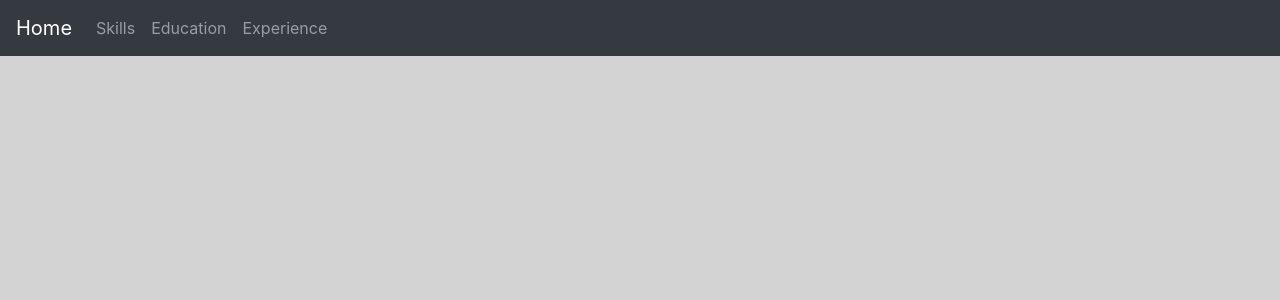
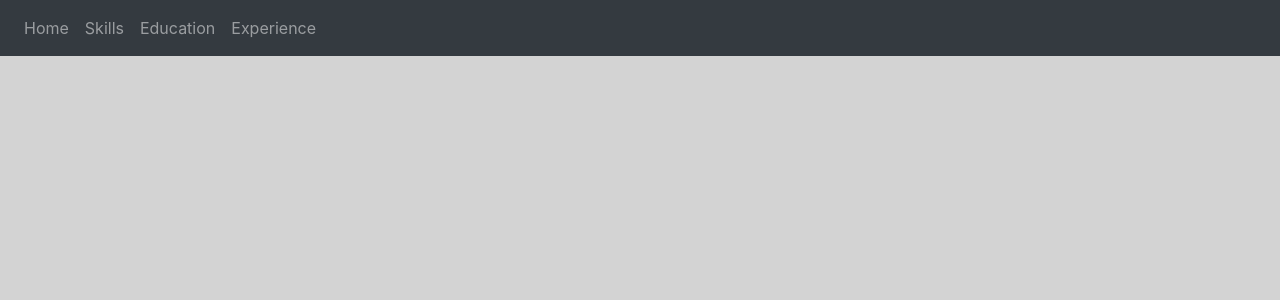
Before and after one commit to Anchoussbl/Resume, a Django app: page /base/ in a window 1280 px wide. Shown: the top 300 px of the page. Run offline with Django 4.2, Linux system fonts and the light colour scheme; some libraries are stand-ins or nearby versions.

Commit message:
навигационная панель

```diff
--- a/my_site/templates/my_site/base.html
+++ b/my_site/templates/my_site/base.html
@@ -16,15 +16,15 @@ body {
 <body>
 <header>
     <nav class="navbar navbar-expand-lg navbar-dark bg-dark">
-  <a class="navbar-brand" href="/">Home</a>
   <button class="navbar-toggler" type="button" data-toggle="collapse" data-target="#navbarNavAltMarkup" aria-controls="navbarNavAltMarkup" aria-expanded="false" aria-label="Toggle navigation">
     <span class="navbar-toggler-icon"></span>
   </button>
   <div class="collapse navbar-collapse" id="navbarNavAltMarkup">
     <div class="navbar-nav">
-      <a class="nav-item nav-link" href="/skills">Skills</a>
-      <a class="nav-item nav-link" href="/education">Education</a>
-      <a class="nav-item nav-link" href="/experience">Experience</a>
+        <a class="nav-item nav-link {% if active == 'Home' %}active{% endif %}" href="/">Home</a>
+        <a class="nav-item nav-link {% if active == 'Skills' %}active{% endif %}" href="/skills">Skills</a>
+        <a class="nav-item nav-link {% if active == 'Education' %}active{% endif %}" href="/education">Education</a>
+        <a class="nav-item nav-link {% if active == 'Experience' %}active{% endif %}" href="/experience">Experience</a>
     </div>
   </div>
 </nav>
--- a/my_site/views.py
+++ b/my_site/views.py
@@ -10,19 +10,20 @@ posts = [
 
 def home(request):
     context = {
-        'posts': posts
+        'posts': posts,
+        'active' : 'Home'
     }
     return render(request, 'my_site/home.html', context)
 
 
 def skills(request):
-    return render(request, 'my_site/skills.html', {'title': 'Skills'})
+    return render(request, 'my_site/skills.html', {'title': 'Skills', 'active' : 'Skills'})
 
 def education(request):
-    return render(request, 'my_site/education.html', {'title': 'Education'})
+    return render(request, 'my_site/education.html', {'title': 'Education', 'active' : 'Education'})
 
 def experience(request):
-    return render(request, 'my_site/experience.html', {'title': 'Experience'})
+    return render(request, 'my_site/experience.html', {'title': 'Experience', 'active': 'Experience'})
 
 def base(request):
     return render(request, 'my_site/base.html', {'title': 'Base'})
```
